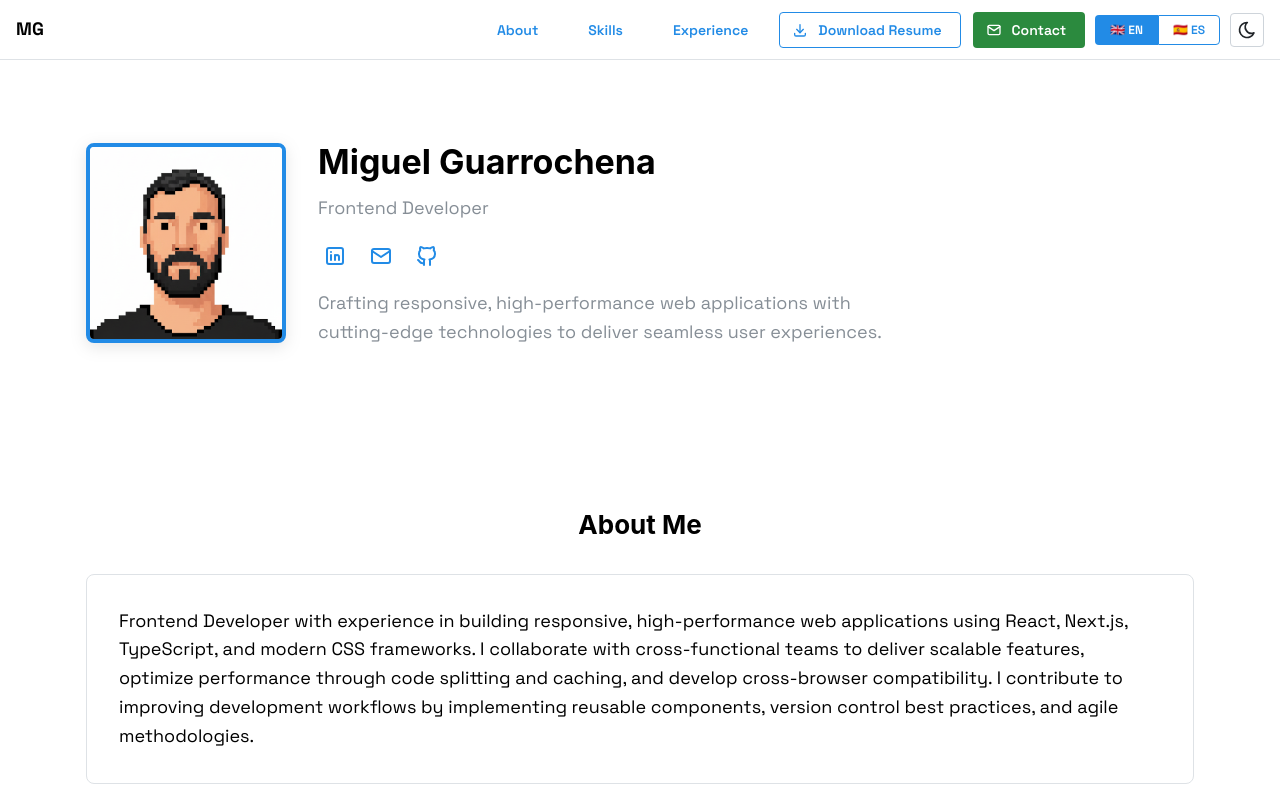
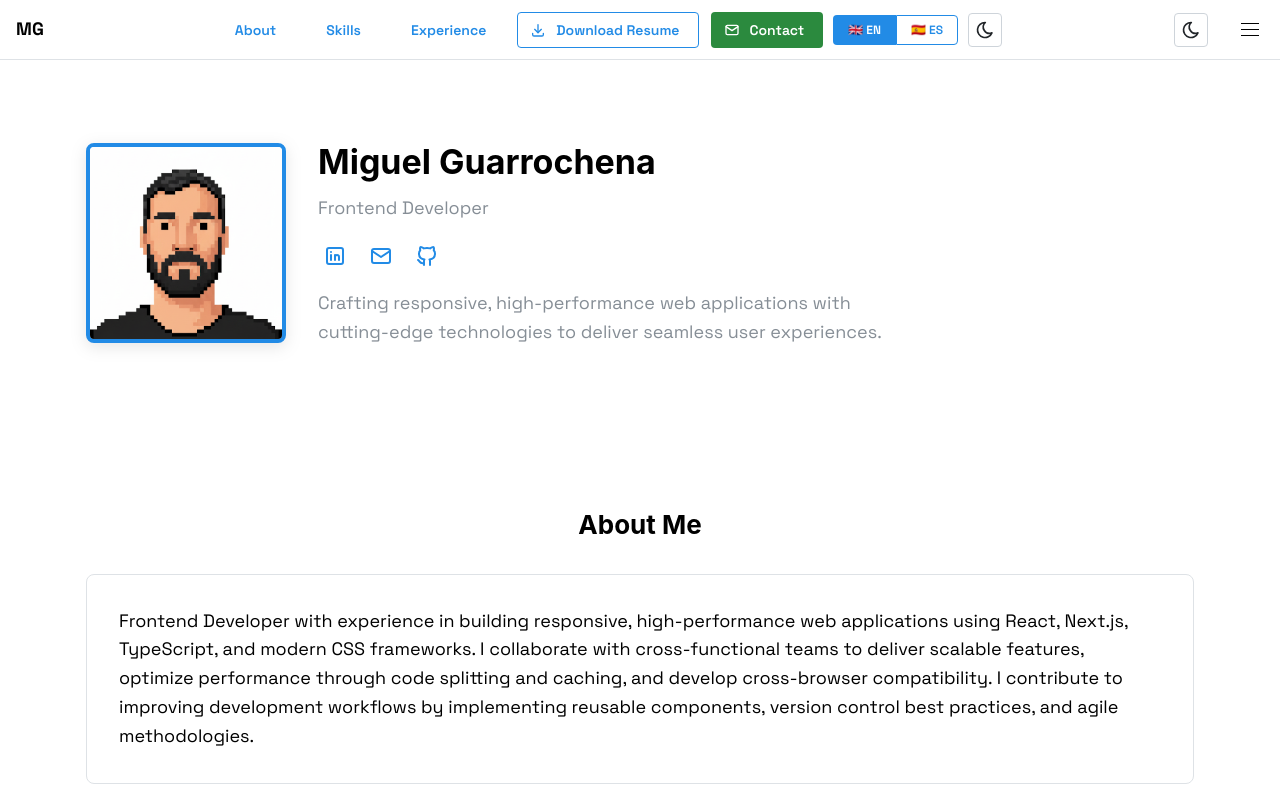
Before and after one commit to miguelGuarrochena/portfolio, a Next.js app: page / in a window 1280 px wide. Shown: the top 800 px of the page. Built offline with nearby package versions, Linux system fonts and the light colour scheme.

Commit message:
Fix errors

```diff
--- a/src/components/Header.tsx
+++ b/src/components/Header.tsx
@@ -12,6 +12,7 @@ import {
   useMantineTheme,
   Drawer,
   Button as MantineButton,
+  Box,
 } from '@mantine/core';
 import { useDisclosure } from '@mantine/hooks';
 import { IconSun, IconMoon, IconWorld, IconDownload, IconMail } from '@tabler/icons-react';
@@ -61,9 +62,7 @@ export function Header({ opened, toggle, close }: HeaderProps) {
         message: t.contact.notificationMessage || 'Email copied! Feel free to contact me.',
         color: 'teal',
       });
-      // Cambiar el estado para mostrar el texto y color de "copiado"
       setEmailCopied(true);
-      // Restaurar después de 2 segundos
       setTimeout(() => setEmailCopied(false), 2000);
       close();
     } catch (err) {
@@ -123,7 +122,15 @@ export function Header({ opened, toggle, close }: HeaderProps) {
           MG
         </Text>
 
-        <Group visibleFrom="md" gap="xs" wrap="nowrap">
+        {/* Desktop Navigation */}
+        <Box
+          style={{
+            '@media (max-width: 768px)': {
+              display: 'none',
+            },
+          }}
+        >
+          <Group gap="xs" wrap="nowrap">
             {renderNavItems()}
             <MantineButton.Group>
               <MantineButton
@@ -157,8 +164,17 @@ export function Header({ opened, toggle, close }: HeaderProps) {
               )}
             </ActionIcon>
           </Group>
+        </Box>
 
-        <Group hiddenFrom="md">
+        {/* Mobile Navigation */}
+        <Box
+          style={{
+            '@media (min-width: 769px)': {
+              display: 'none',
+            },
+          }}
+        >
+          <Group>
             <ActionIcon
               variant="default"
               size="lg"
@@ -174,6 +190,7 @@ export function Header({ opened, toggle, close }: HeaderProps) {
             </ActionIcon>
             <Burger opened={opened} onClick={toggle} size="sm" />
           </Group>
+        </Box>
       </Group>
 
       <Drawer
```
Lines whose indentation alone changed are shown as unchanged.
